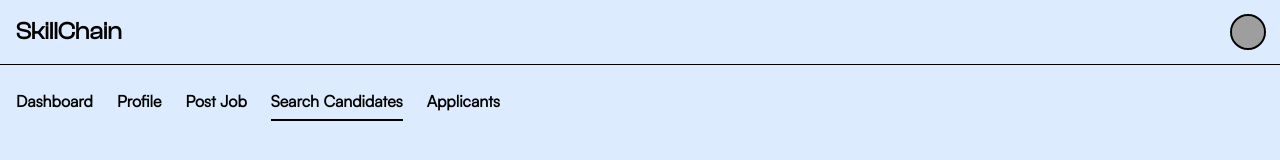
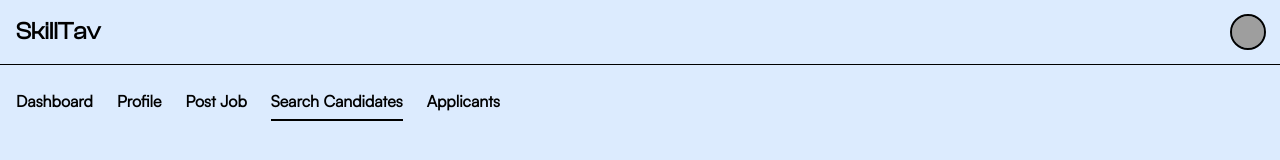
Before and after one commit to senapati484/skillotav, a Next.js app: page /recruiter/search in a window 1280 px wide. Shown: the top 160 px of the page. Built offline with nearby package versions, Linux system fonts and the light colour scheme; no server answers; grey boxes are pictures that could not be loaded.

Commit message:
adjustments

```diff
--- a/src/components/candidate-nav.jsx
+++ b/src/components/candidate-nav.jsx
@@ -106,7 +106,7 @@ export function CandidateNav() {
             href="/candidate/dashboard"
             className="text-2xl font-clash font-bold"
           >
-            SkillChain
+            SkilloTav
           </Link>
           <DropdownMenu>
             <DropdownMenuTrigger asChild>
--- a/src/components/recruiter-nav.jsx
+++ b/src/components/recruiter-nav.jsx
@@ -33,7 +33,7 @@ export function RecruiterNav() {
             href="/recruiter/dashboard"
             className="text-2xl font-clash font-bold"
           >
-            SkillChain
+            SkillTav
           </Link>
           <DropdownMenu>
             <DropdownMenuTrigger asChild>
```
